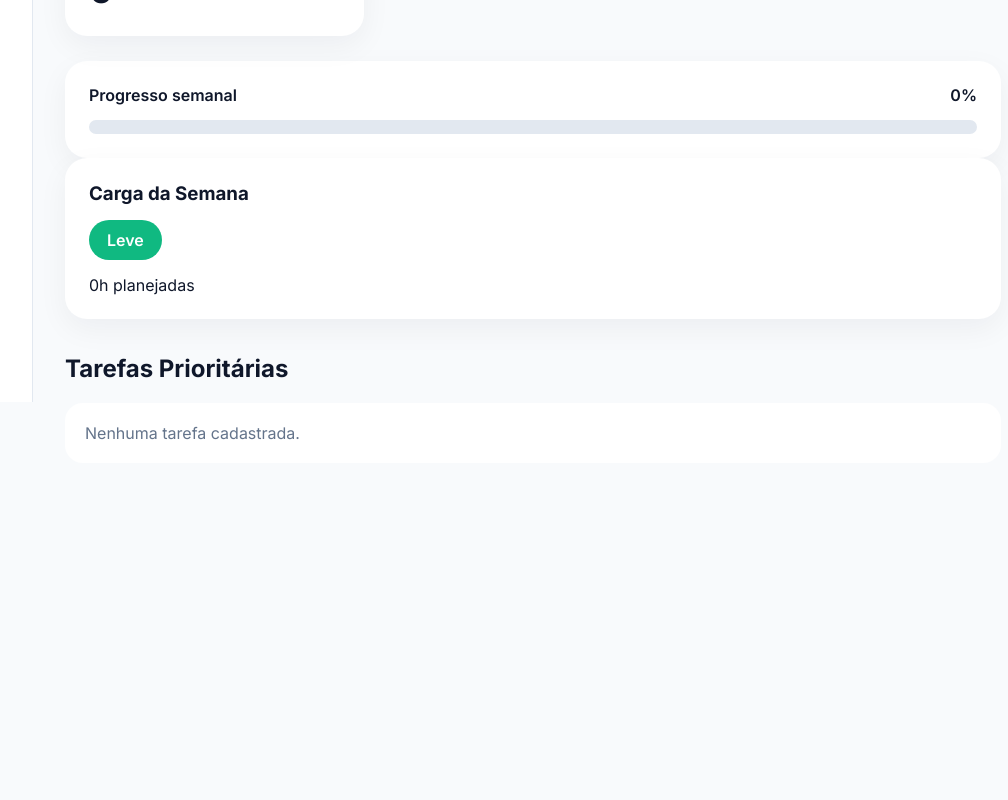
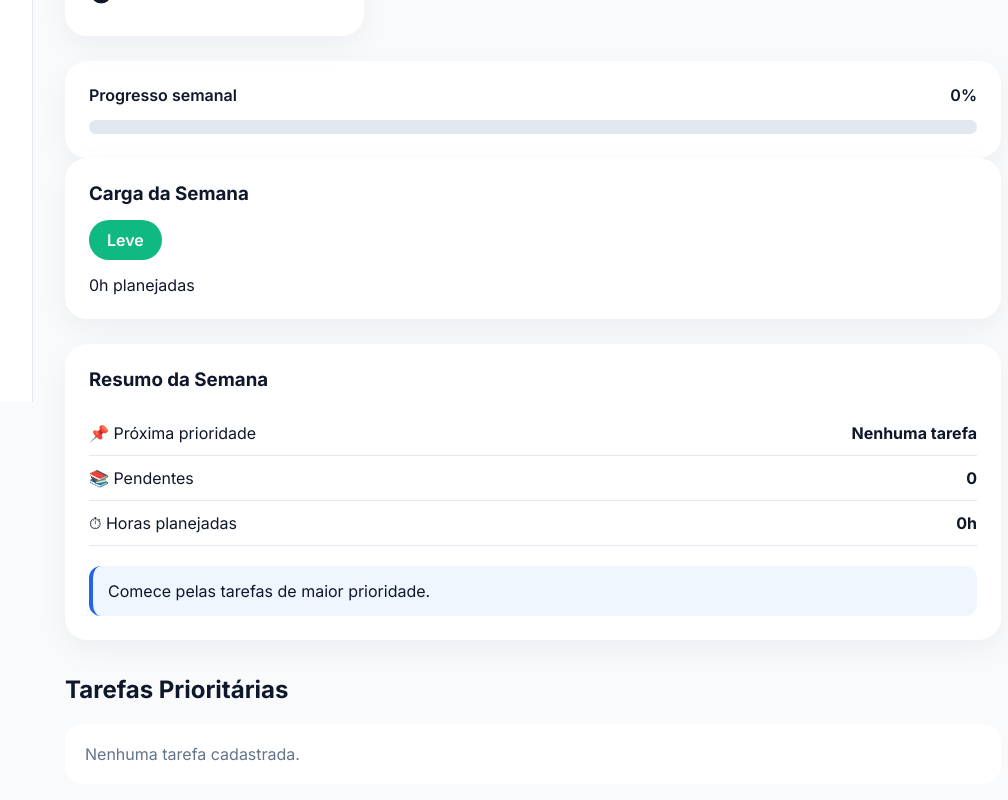
Before and after one commit to Lvmonegatto/Projeto-Front-End, a React (Vite) app: page / in a window 1280 px wide. Shown: the part 398-1198 px from the top of the page, without its empty margins (247-1255 px from the left). Before the commit the page ends 893 px from the top, so only its background shows below. Built offline with nearby package versions, Linux system fonts and the light colour scheme.

Commit message:
feat: Adiciona resumo inteligente da semana ao dashboard

```diff
--- /dev/null
+++ b/src/components/WeeklySummary.jsx
@@ -0,0 +1,38 @@
+import "../styles/weeklysummary.css";
+
+export default function WeeklySummary({
+  proximaTarefa,
+  pendentes,
+  horasTotais,
+  mensagem,
+}) {
+
+  return (
+    <div className="weekly-summary">
+
+      <h3>Resumo da Semana</h3>
+
+      <div className="summary-item">
+        <span>📌 Próxima prioridade</span>
+        <strong>
+          {proximaTarefa || "Nenhuma tarefa"}
+        </strong>
+      </div>
+
+      <div className="summary-item">
+        <span>📚 Pendentes</span>
+        <strong>{pendentes}</strong>
+      </div>
+
+      <div className="summary-item">
+        <span>⏱ Horas planejadas</span>
+        <strong>{horasTotais}h</strong>
+      </div>
+
+      <div className="motivation-box">
+        <p>{mensagem}</p>
+      </div>
+
+    </div>
+  );
+}
--- a/src/pages/Dashboard.jsx
+++ b/src/pages/Dashboard.jsx
@@ -4,7 +4,7 @@ import StatsCard from "../components/StatsCard";
 import ProgressBar from "../components/ProgressBar";
 import TaskCard from "../components/TaskCard";
 import WorkloadCard from "../components/WorkloadCard";
-
+import WeeklySummary from "../components/WeeklySummary";
 import { useTasks } from "../context/TaskContext";
 
 import {
@@ -85,6 +85,37 @@ export default function Dashboard() {
    */
   const horasTotais = Math.round(minutosTotais / 60);
 
+  /**
+ * Primeira tarefa de maior prioridade.
+ */
+const proximaTarefa =
+  tarefasOrdenadas.length > 0
+    ? tarefasOrdenadas[0].titulo
+    : null;
+
+/**
+ * Mensagem motivacional baseada no progresso.
+ */
+function gerarMensagem() {
+
+  if (progresso === 100) {
+    return "Parabéns! Todas as tarefas foram concluídas.";
+  }
+
+  if (progresso >= 70) {
+    return "Você está muito perto de concluir sua semana.";
+  }
+
+  if (progresso >= 40) {
+    return "Bom progresso! Continue avançando.";
+  }
+
+  return "Comece pelas tarefas de maior prioridade.";
+}
+
+const mensagemMotivacional =
+  gerarMensagem();
+
   return (
     <div className="layout">
       <Sidebar />
@@ -124,6 +155,12 @@ export default function Dashboard() {
 
         <WorkloadCard horas={horasTotais} />
 
+        <WeeklySummary
+        proximaTarefa={proximaTarefa}
+        pendentes={tarefasRestantes}
+        horasTotais={horasTotais}
+        mensagem={mensagemMotivacional}/>
+
         <section className="dashboard-tasks">
 
           <h2>Tarefas Prioritárias</h2>
--- /dev/null
+++ b/src/styles/weeklysummary.css
@@ -0,0 +1,41 @@
+.weekly-summary{
+  margin-top:25px;
+
+  background:white;
+
+  border-radius:22px;
+
+  padding:24px;
+
+  box-shadow:
+    0 10px 30px rgba(15,23,42,.05);
+}
+
+.weekly-summary h3{
+  margin-bottom:20px;
+}
+
+.summary-item{
+  display:flex;
+  justify-content:space-between;
+
+  padding:12px 0;
+
+  border-bottom:1px solid #e2e8f0;
+}
+
+.summary-item:last-of-type{
+  border-bottom:none;
+}
+
+.motivation-box{
+  margin-top:20px;
+
+  background:#eff6ff;
+
+  border-left:4px solid #2563eb;
+
+  padding:15px;
+
+  border-radius:12px;
+}
```
